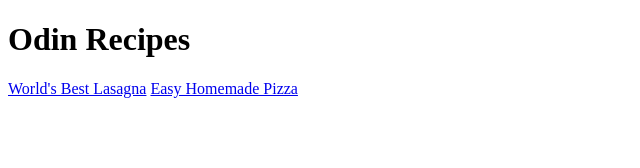
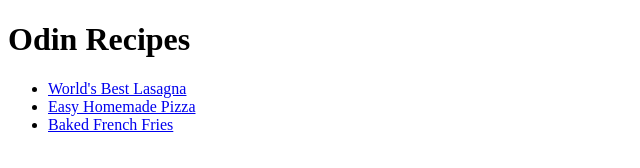
Before and after one commit to muhammad-abdulrafay/odin-recipes, a plain HTML site: page index.html in a window 1280 px wide. Shown: the whole page, without its empty margins (0-640 px from the left). Drawn offline with Linux system fonts and the light colour scheme.

Commit message:
Add relative link to baked french fries and ordered the recipes link

```diff
--- a/index.html
+++ b/index.html
@@ -9,9 +9,11 @@
 
     <body>
         <h1>Odin Recipes</h1>
-
-        <a href="./recipes/lasagna.html">World's Best Lasagna</a>
-        <a href="./recipes/pizza.html">Easy Homemade Pizza</a>
+        <ul>
+            <li><a href="./recipes/lasagna.html">World's Best Lasagna</a></li>
+            <li><a href="./recipes/pizza.html">Easy Homemade Pizza</a></li>
+            <li><a href="./recipes/fries.html">Baked French Fries</a></li>
+        </ul>
     </body>
 
 </html>
```
